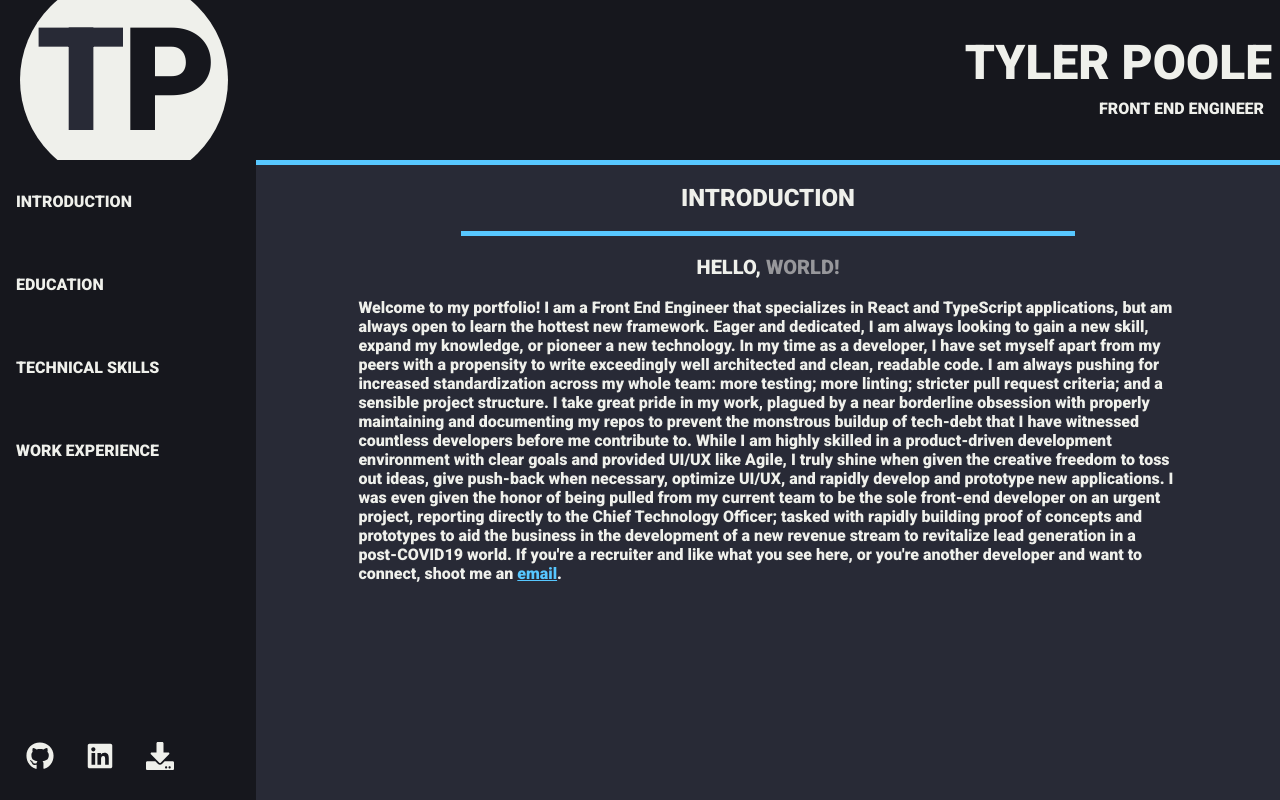
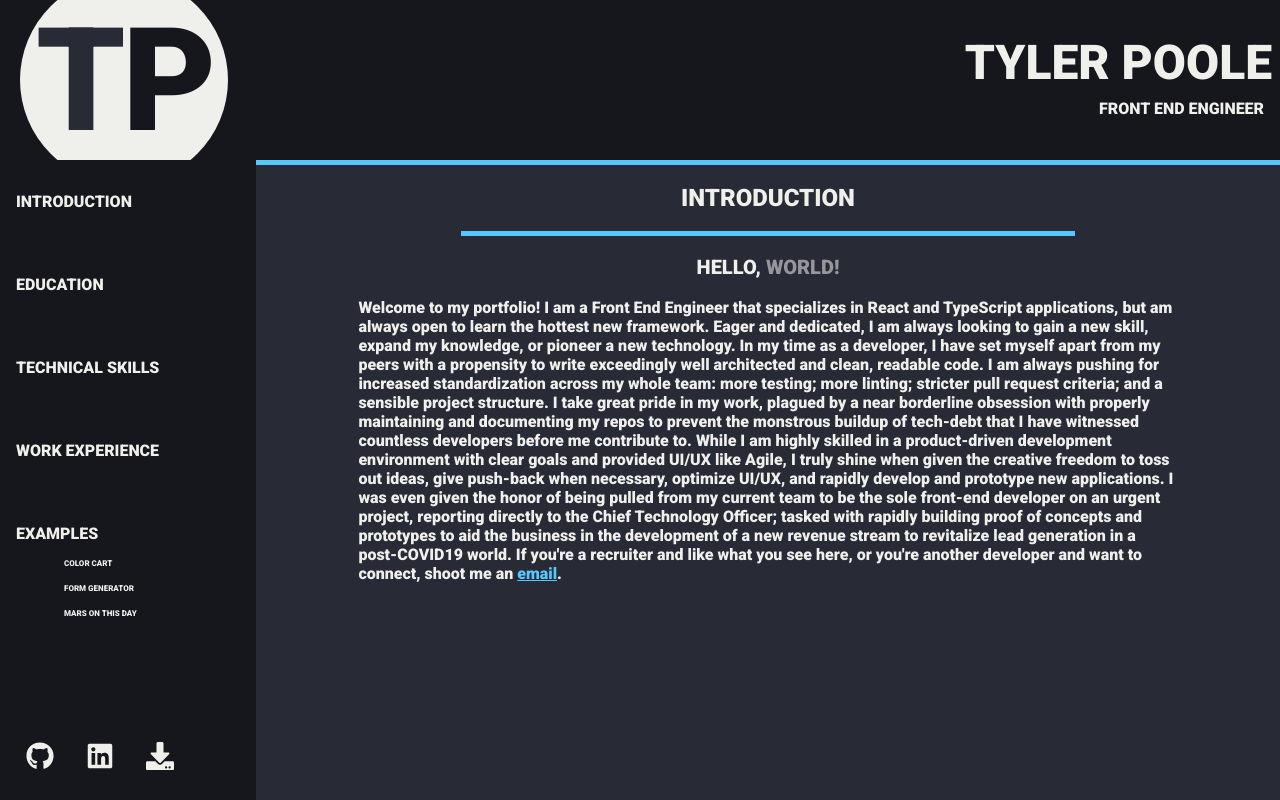
Before and after one commit to pooletyler/portfolio, a React (Create React App) app: page / in a window 1280 px wide. Built offline with nearby package versions, Linux system fonts and the light colour scheme.

Commit message:
added projects to the menu

```diff
--- a/src/components/Menu/Menu.scss
+++ b/src/components/Menu/Menu.scss
@@ -35,6 +35,8 @@
   text-align: left;
   width: 100%;
   padding-top: 1rem;
+  display: block;
+  text-decoration: none;
 }
 
 .Menu__subSection:hover {
--- a/src/components/Menu/Menu.tsx
+++ b/src/components/Menu/Menu.tsx
@@ -24,6 +24,27 @@ const Menu = () => {
         <a href="/#/experience" className="Menu__section">
           WORK EXPERIENCE
         </a>
+        <div className="Menu__section">
+          EXAMPLES
+          <a
+            href="https://color-cart.tylerpoole.dev"
+            className="Menu__subSection"
+          >
+            COLOR CART
+          </a>
+          <a
+            href="https://form-generator.tylerpoole.dev"
+            className="Menu__subSection"
+          >
+            FORM GENERATOR
+          </a>
+          <a
+            href="https://mars.tylerpoole.dev"
+            className="Menu__subSection"
+          >
+            MARS ON THIS DAY
+          </a>
+        </div>
       </div>
       <div className="Menu__linksContainer">
         <a className="Menu__linkIcon" href="https://github.com/pooletyler">
```
